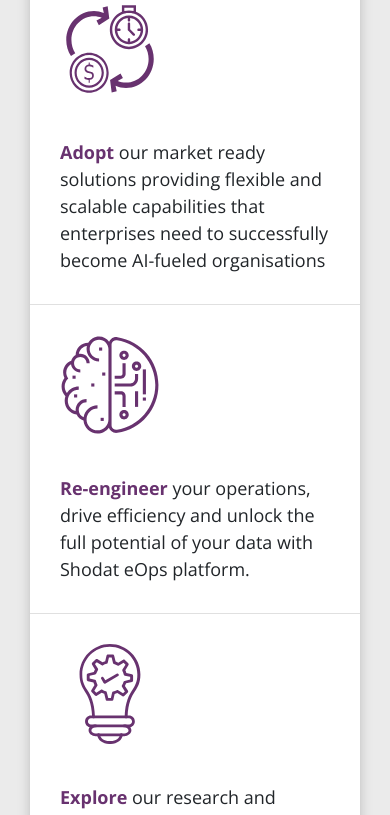
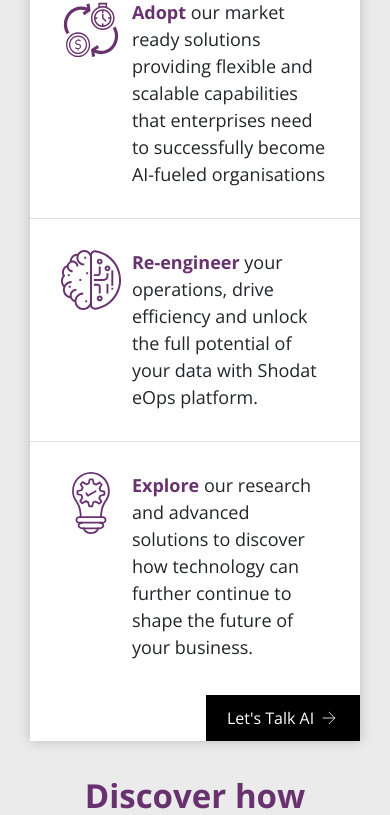
Before and after one commit to amitpandey0107/shodat-website, a Next.js app: page / in a window 390 px wide. Shown: the part 1238-2053 px from the top of the page. Built offline with nearby package versions, Linux system fonts and the light colour scheme.

Commit message:
Fixed styling in responsiveness

```diff
--- a/src/pages/home/features/features.module.css
+++ b/src/pages/home/features/features.module.css
@@ -26,7 +26,7 @@
     padding: 50px 10px;
     display: flex;
     justify-content: space-between;
-    align-items: center;
+    align-items: flex-start;
     position: relative;
     box-shadow: 0px 0px 12px 0px rgba(0, 0, 0, 0.2);
 }
@@ -40,6 +40,7 @@
 
 .featuresBox .featuresInfo:nth-child(3) {
     border-right: 0;
+    padding-bottom: 80px;
 }
 
 .featuresBox .featuresInfo:last-child {
@@ -189,6 +190,13 @@
     .infoBox {
         height: 470px;
     }
+    .featuresInfo {
+        padding: 15px;
+        min-height: 350px;
+    }
+    .featuresInfo .logo {
+        margin-bottom: 20px;
+    }
 }
 
 @media only screen and (max-width: 991px) {
@@ -214,9 +222,24 @@
         border-bottom: 1px solid #E0E0E0;
         width: 100%;
         padding: 30px;
-        min-height: 300px;
+        min-height: 150px;
         border-right: none;
         font-size: 18px;
+        display: flex;
+        justify-content: flex-start;
+        align-items: flex-start;
+    }
+
+    .featuresInfo .logo {
+        margin-bottom: 0;
+        margin-right: 10px;
+    }
+
+    .featuresInfo .logo {
+        width: 20%;
+    }
+    .featuresInfo .text {
+        width: 80%;
     }
 
     .featuresBox .featuresInfo:nth-child(3) {
@@ -269,9 +292,16 @@
         border-bottom: 1px solid #E0E0E0;
         width: 100%;
         padding: 30px;
-        min-height: 300px;
+        min-height: 150px;
         border-right: none;
         font-size: 18px;
+    }
+
+    .featuresInfo .logo {
+        width: 25%;
+    }
+    .featuresInfo .text {
+        width: 80%;
     }
 
     .featuresBox .featuresInfo:nth-child(3) {
--- a/src/pages/home/prefferedPartner/prefferedPartner.module.css
+++ b/src/pages/home/prefferedPartner/prefferedPartner.module.css
@@ -391,11 +391,11 @@
     .tabsContent .contentRight {
         /* padding: 60px 35px 35px 35px; */
         padding: 40px 30px 40px 30px;
-        min-height: 560px;
+        min-height: auto;
         height: auto;
     }
     .tabsContent .contentLeft{
-        min-height: 560px;
+        min-height: auto;
         height: auto;
     }
 }
--- a/src/pages/home/scheduling/scheduling.module.css
+++ b/src/pages/home/scheduling/scheduling.module.css
@@ -214,6 +214,15 @@
 }
 
 /* RESPONSIVE */
+@media screen and (max-width: 1199px) {
+    .schedulingInfo {
+        height: 620px;
+    }
+    .schedulingForm {
+        height: 620px;
+    }
+}
+
 
 @media screen and (max-width: 991px) {
     .whiteBox {
```
